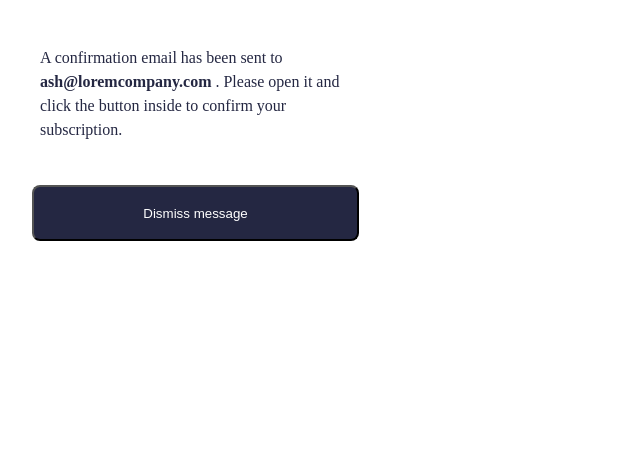
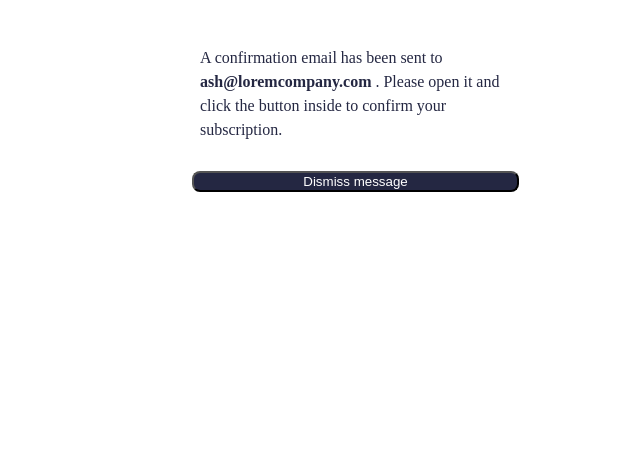
Before and after one commit to cacovidigal/nletter, a plain HTML site: page mobile_sucsess.html in a window 1280 px wide. Shown: the part 343-800 px from the top of the page, without its empty margins (0-640 px from the left). Drawn offline with Linux system fonts and the light colour scheme.

Commit message:
progredindo

```diff
--- a/mobile_success.css
+++ b/mobile_success.css
@@ -42,11 +42,11 @@
     color: #242742;
 }
 
-strong{
+strong {
     font-weight: 700;
 }
 
-.botao{
+.botao {
     width: 327px;
     height: 56px;
     margin-top: 33rem;
@@ -55,3 +55,21 @@ strong{
     background-color: #242742;
     color: white;
 }
+
+@media (min-width: 400px) {
+
+    body {
+        position: absolute;
+        width: 504px;
+        height: 520px;
+
+
+        display: flex;
+        flex-direction: column;
+        justify-content: center;
+        align-content: center;
+
+        margin-left: 10rem;
+    }
+
+}
```
Also changed, not shown: index.html (+5 -5 lines), style.css (+6 -3 lines).
